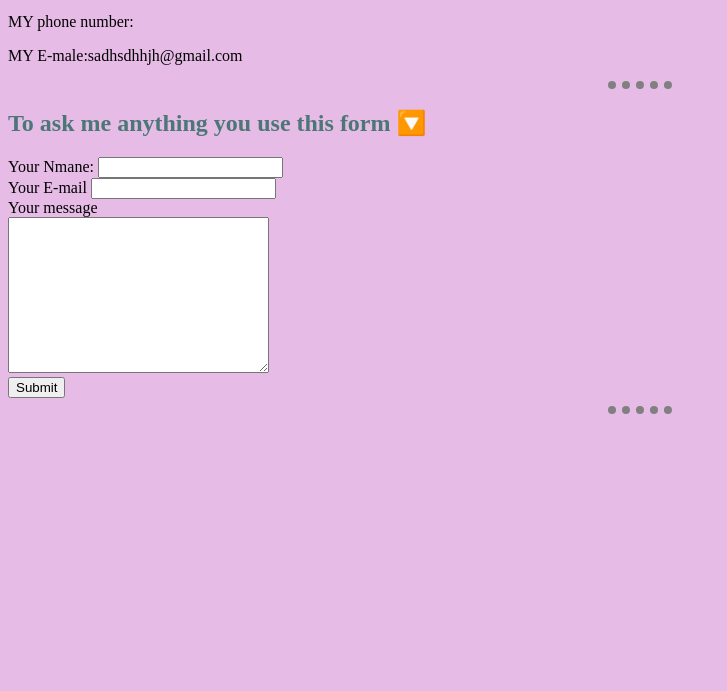
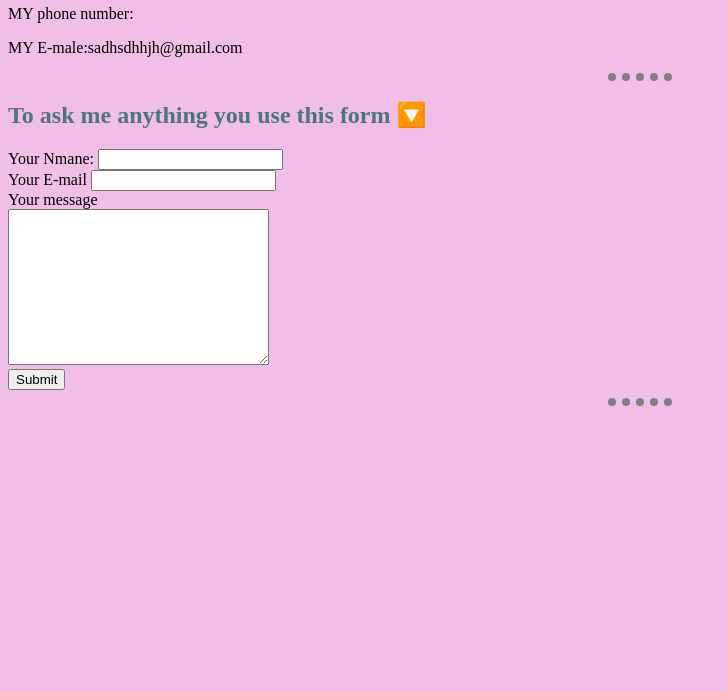
Before and after one commit to Sherry122/cv-like-thing, a plain HTML site: page info.html in a window 1280 px wide. Shown: the part 109-800 px from the top of the page, without its empty margins (0-727 px from the left). Drawn offline with Linux system fonts and the light colour scheme.

Commit message:
Update style.css

```diff
--- a/style.css
+++ b/style.css
@@ -1,6 +1,5 @@
 body {
-   align-content: center;
-    background-color:rgb(230,188,230);
+    background-color:rgb(240,190,230);
    }
    hr
    {
```
